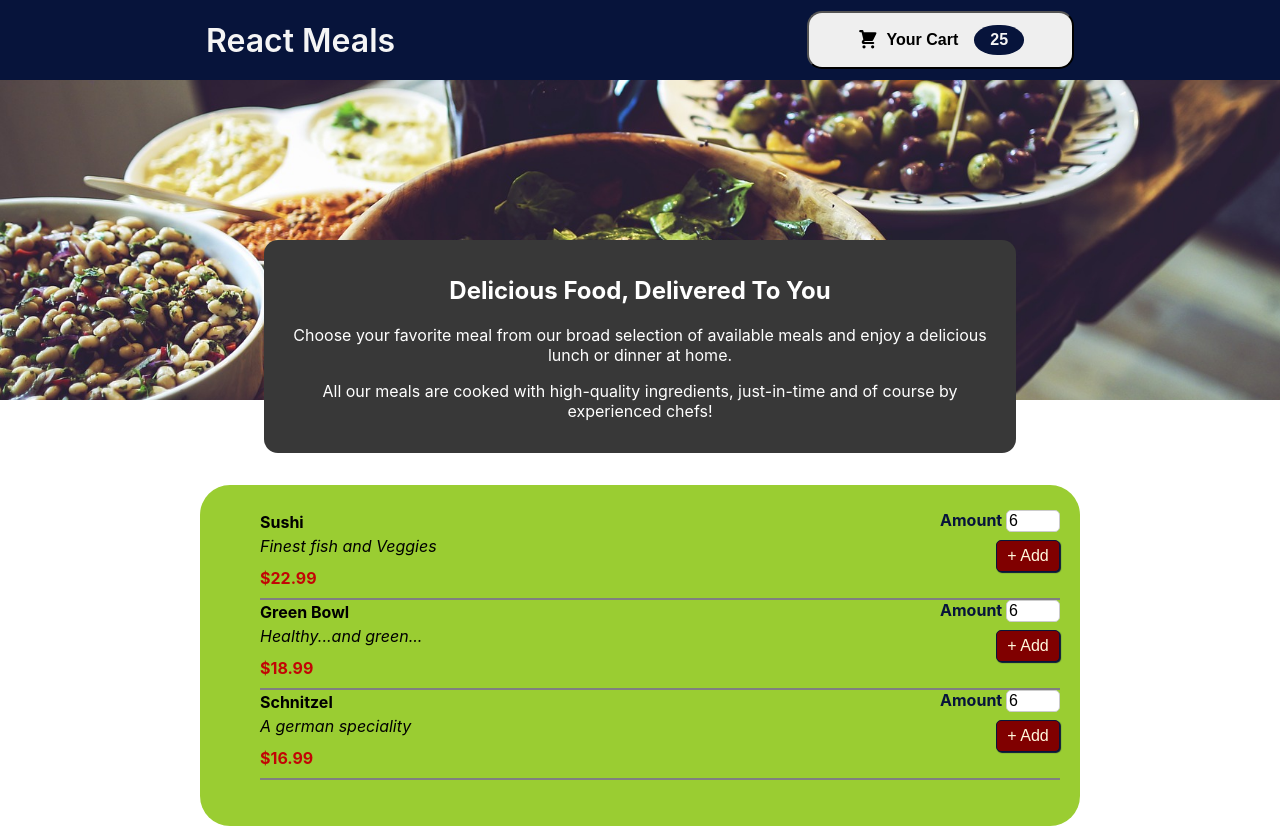
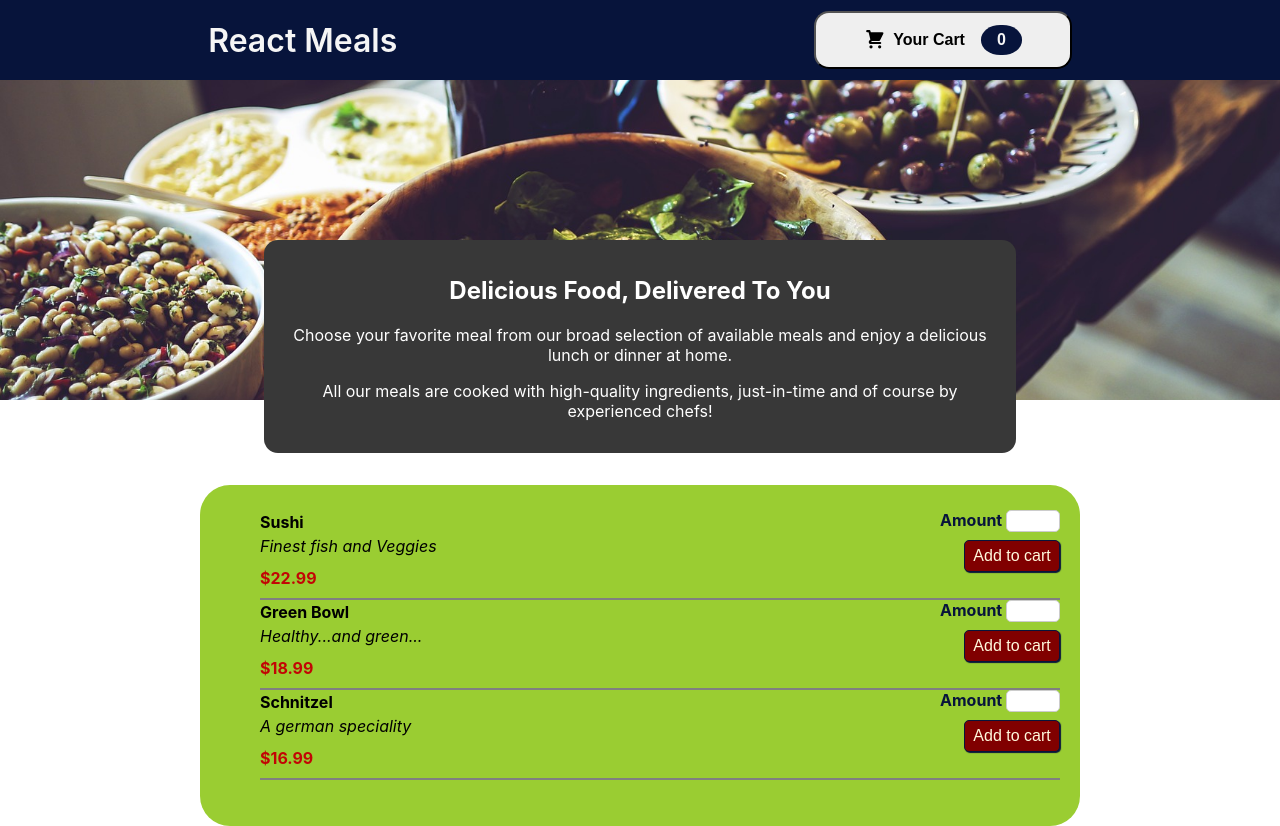
Before and after one commit to CateUch/the-food-order-app, a React (Create React App) app: page / in a window 1280 px wide. Built offline with nearby package versions, Linux system fonts and the light colour scheme.

Commit message:
add Context, Cart Reducer

```diff
--- a/src/App.tsx
+++ b/src/App.tsx
@@ -1,8 +1,9 @@
-import React, {useState} from 'react';
+import React, { useState } from 'react';
 import './App.css';
 import Cart from './components/Cart/Cart';
 import Header from './components/Layout/Header/Header';
 import Meals from './components/Meals/Meals';
+import CartContextProvider from './store/CartContextProvider';
 
 
 
@@ -11,20 +12,22 @@ function App() {
 
   const [cartIsShown, setCartIsShown] = useState(false);
 
-  function showCartHandler () {
+  function showCartHandler() {
     setCartIsShown(true)
   }
 
-  function hideCartHandler () {
+  function hideCartHandler() {
     setCartIsShown(false)
   }
 
   return (
-    <div className="App">
-      { cartIsShown && < Cart /> }
-      <Header onShowCart={showCartHandler}/>
-      <Meals />
-    </div>
+    <CartContextProvider >
+      <div className="App">
+        {cartIsShown && < Cart onClose={hideCartHandler} />}
+        <Header onShowCart={showCartHandler} />
+        <Meals />
+      </div>
+    </CartContextProvider>
   );
 }
 
--- a/src/components/Cart/Cart.tsx
+++ b/src/components/Cart/Cart.tsx
@@ -1,7 +1,11 @@
 import Modal from '../UI/Modal';
 import style from './Cart.module.css';
 
-const Cart = (props: any) => {
+type PropsType = {
+  onClose: () => void
+}
+
+const Cart = (props: PropsType) => {
   const cartItems = (
     <ul className={style.cartItems}>
       {[{ id: 'c1', name: 'Sushi', amount: 2, price: 12.99 }].map((item) => (
--- a/src/components/Layout/Header/HeaderCartButton.tsx
+++ b/src/components/Layout/Header/HeaderCartButton.tsx
@@ -1,19 +1,29 @@
-import React from 'react';
+
+import React, {useContext} from 'react';
 import CartIcon from '../../Cart/CartIcon';
 import style from './HeaderCartButton.module.css';
+import CartContext from '../../../store/cart-context';
 
 type PropsType = {
     onShowCart: () => void,
 }
 
 function HeaderCartButton(props: PropsType) {
+const context = useContext(CartContext);
+
+
+const numberOfCartItems = context.items.reduce((curNum, item) => {
+    //@ts-ignore
+    return curNum + item.amount
+}, 0)
+
     return (
         <button className={style.cartButton} onClick={props.onShowCart}>
             <span className={style.icon}>
                 <CartIcon />
             </span>
             <span>Your Cart</span>
-            <span className={style.badge}> 25 </span>
+            <span className={style.badge}> {numberOfCartItems} </span>
         </button>
 
     )
--- a/src/components/Meals/MealItemForm.module.css
+++ b/src/components/Meals/MealItemForm.module.css
@@ -23,7 +23,7 @@
     color: cornsilk;
     font-size: inherit;
     background-color: maroon;
-    width: 4rem;
+    width: 6rem;
     height: 2rem;
     border-radius: 5px;
     border: 1px solid #07143b;
--- a/src/components/Meals/MealItemForm.tsx
+++ b/src/components/Meals/MealItemForm.tsx
@@ -6,9 +6,9 @@ const MealItemForm = () => {
         <div className={style.form}>
         {/* <div className={style.form}> */}
         <label htmlFor="amount">Amount </label>
-        <input type="text" value='6' name='amount'/>
+        <input type="number" name='amount'/>
         <div >
-        <button >+ Add </button>
+        <button >Add to cart </button>
         </div>
         {/* </div> */}
         </div>
--- a/src/components/Meals/Meals.tsx
+++ b/src/components/Meals/Meals.tsx
@@ -4,6 +4,7 @@ import style from './Meals.module.css';
 import MealsSummary from './MealsSummary';
 import MealItemForm from './/MealItemForm';
 import MealItem from './MealItem';
+import {v1} from 'uuid'
 
 
 function Meals() {
@@ -12,18 +13,21 @@ function Meals() {
 
     const [listOfMeals, setListOfMeals] = useState([
         {
+            id: v1(),
             name: 'Sushi',
             description: 'Finest fish and Veggies',
             price: '$22.99'
         },
 
         {
+            id: v1(),
             name: 'Green Bowl',
             description: 'Healthy...and green...',
             price: '$18.99'
         },
 
         {
+            id: v1(),
             name: 'Schnitzel',
             description: 'A german speciality',
             price: '$16.99'
--- a/src/components/UI/Modal.tsx
+++ b/src/components/UI/Modal.tsx
@@ -7,7 +7,7 @@ import  ReactDOM  from 'react-dom';
 
 
 const Backdrop = (props:any) => {
-    return <div className={style.backdrop}></div>
+    return <div className={style.backdrop} onClick={props.onClose}></div>
 }
 
 const ModalOverlay = (props: any) => {
@@ -23,7 +23,7 @@ const portalElement = document.getElementById('overlays');
 const Modal = (props: any) => {
     return (
     <Fragment>
-            {ReactDOM.createPortal(<Backdrop />, portalElement)}
+            {ReactDOM.createPortal(<Backdrop onClose={props.onClose}/>, portalElement)}
             {ReactDOM.createPortal(<ModalOverlay>{props.children}</ModalOverlay>,
                 portalElement
                 )}
--- /dev/null
+++ b/src/store/CartContextProvider.tsx
@@ -0,0 +1,41 @@
+import React, { useReducer } from 'react';
+import CartContext from './cart-context';
+
+const defaultCart = {
+    items: [],
+    totalAmount: 0
+}
+
+const cartReducer = (state, action) => {
+    return defaultCart
+}
+
+const CartContextProvider = (props: { children: React.ReactNode }) => {
+
+    const [cartState, dispatchCart] = useReducer(cartReducer, defaultCart);
+
+    function addItemToCartHandler (item: []) {
+
+    }
+
+    function removeItemFromCart (id: string) {
+
+    }
+    const cartContext = {
+        items: cartState.items,
+        totalAmount: cartState.totalAmount,
+        addItem: addItemToCartHandler,
+        removeItem: removeItemFromCart
+    }
+
+
+    return (
+        <CartContext.Provider
+            value={cartContext}>
+            {props.children}
+        </CartContext.Provider>
+    )
+}
+
+
+export default CartContextProvider;
--- a/src/store/cart-context.ts
+++ b/src/store/cart-context.ts
@@ -0,0 +1,11 @@
+import React from 'react';
+
+
+const CartContext = React.createContext({
+    items: [],
+    totalAmount: 12,
+    addItem: (item: []) => {},
+    removeItem: (id: string) => {}
+})
+
+export default CartContext;
```
